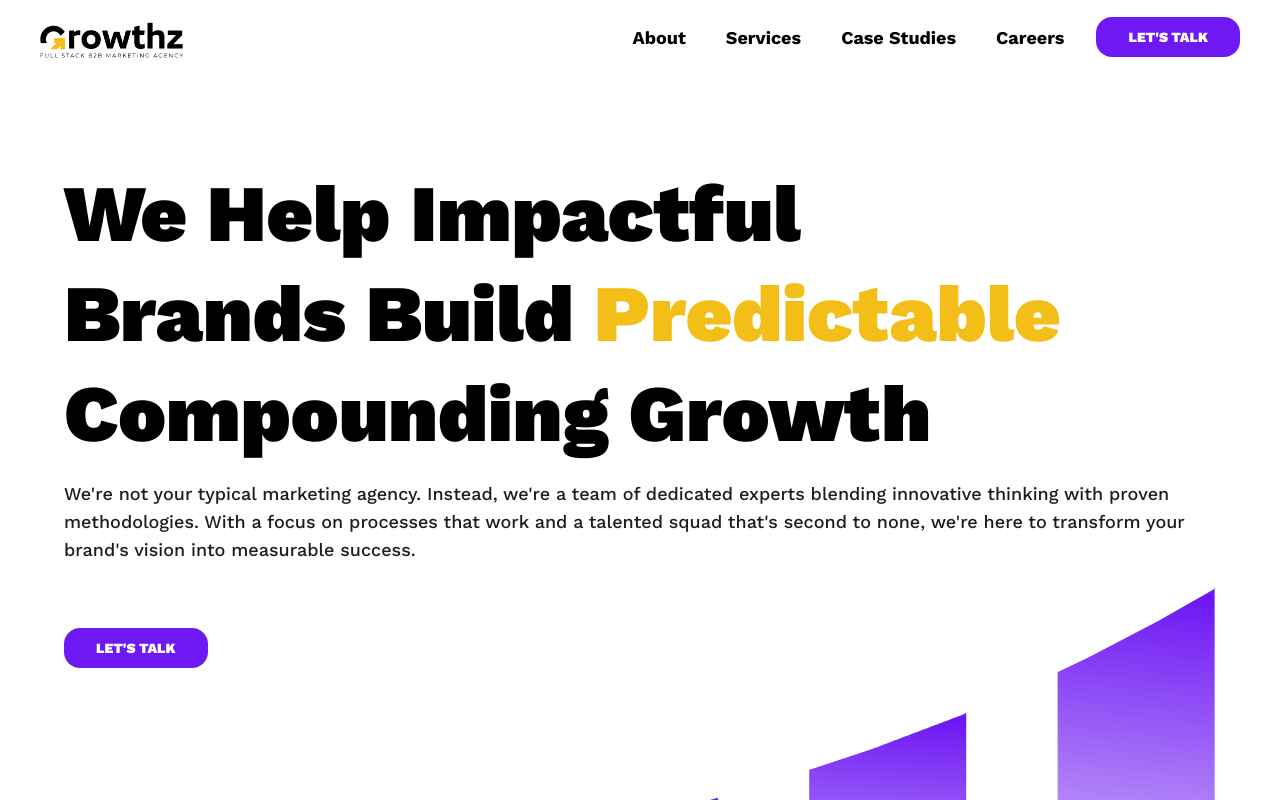
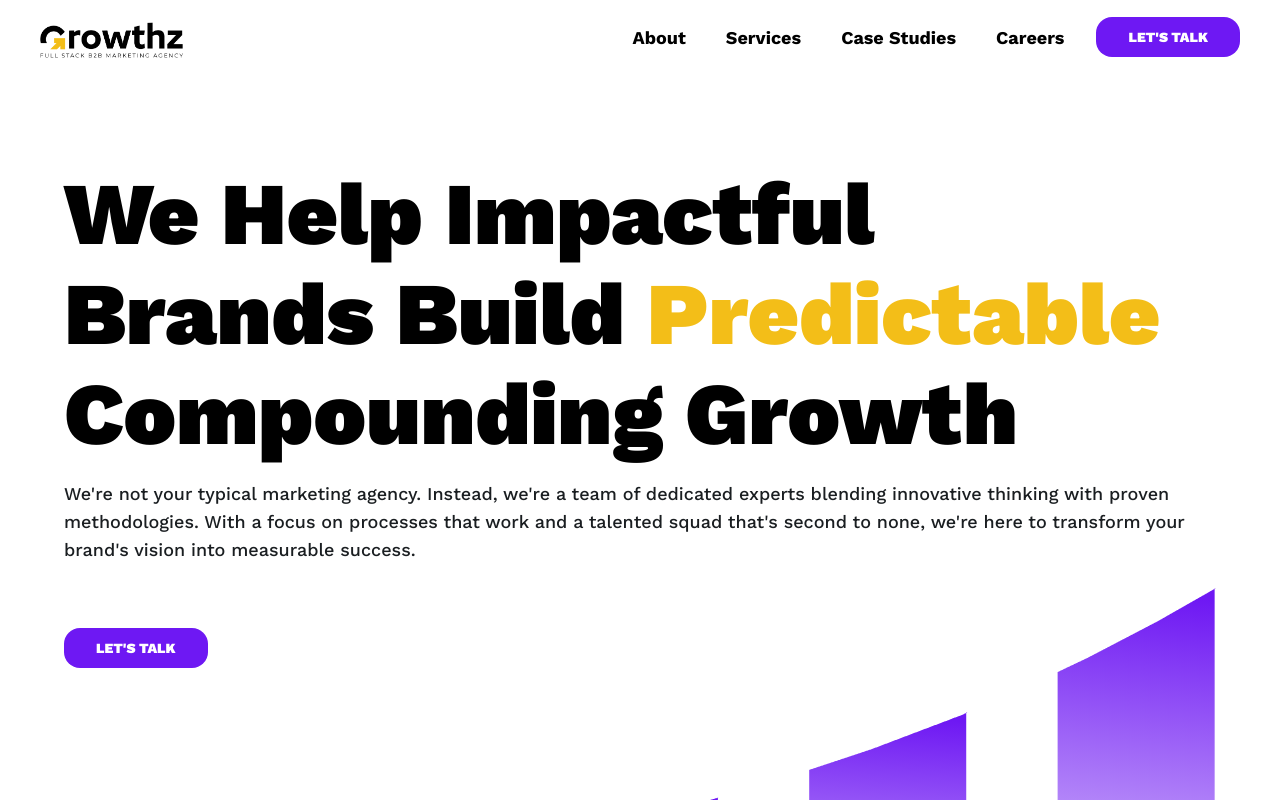
Before and after one commit to Anvitha19/growthz-react, a React (Create React App) app: page /MainPage in a window 1280 px wide. Shown: the top 800 px of the page. Built offline with nearby package versions, Linux system fonts and the light colour scheme.

Commit message:
Update MainPage.jsx

```diff
--- a/src/growthzfolder/pages/MainPage.jsx
+++ b/src/growthzfolder/pages/MainPage.jsx
@@ -74,7 +74,7 @@ const MainPage = () => {
     {/* Banner start */}
     <div className='font-work md:py-16 w-full max-[876px]:py-8'>
         <div className='max-w-[1240px] relative py-[100px] mx-auto flex-auto items-center justify-center w-[90%]'>
-            <h1 className='text-black md:text-[80px] md:leading-[6.25rem] font-black max-[876px]:text-[32px]'>We Help Impactful <br/>Brands Build
+            <h1 className='text-black md:text-[88px] md:leading-[6.25rem] font-black max-[876px]:text-[32px]'>We Help Impactful <br/>Brands Build
                     <span className='text-[#F3BE18]'> Predictable </span>
                     {/* <span>Sustainable</span>
                     <span>Scalable</span>
```
